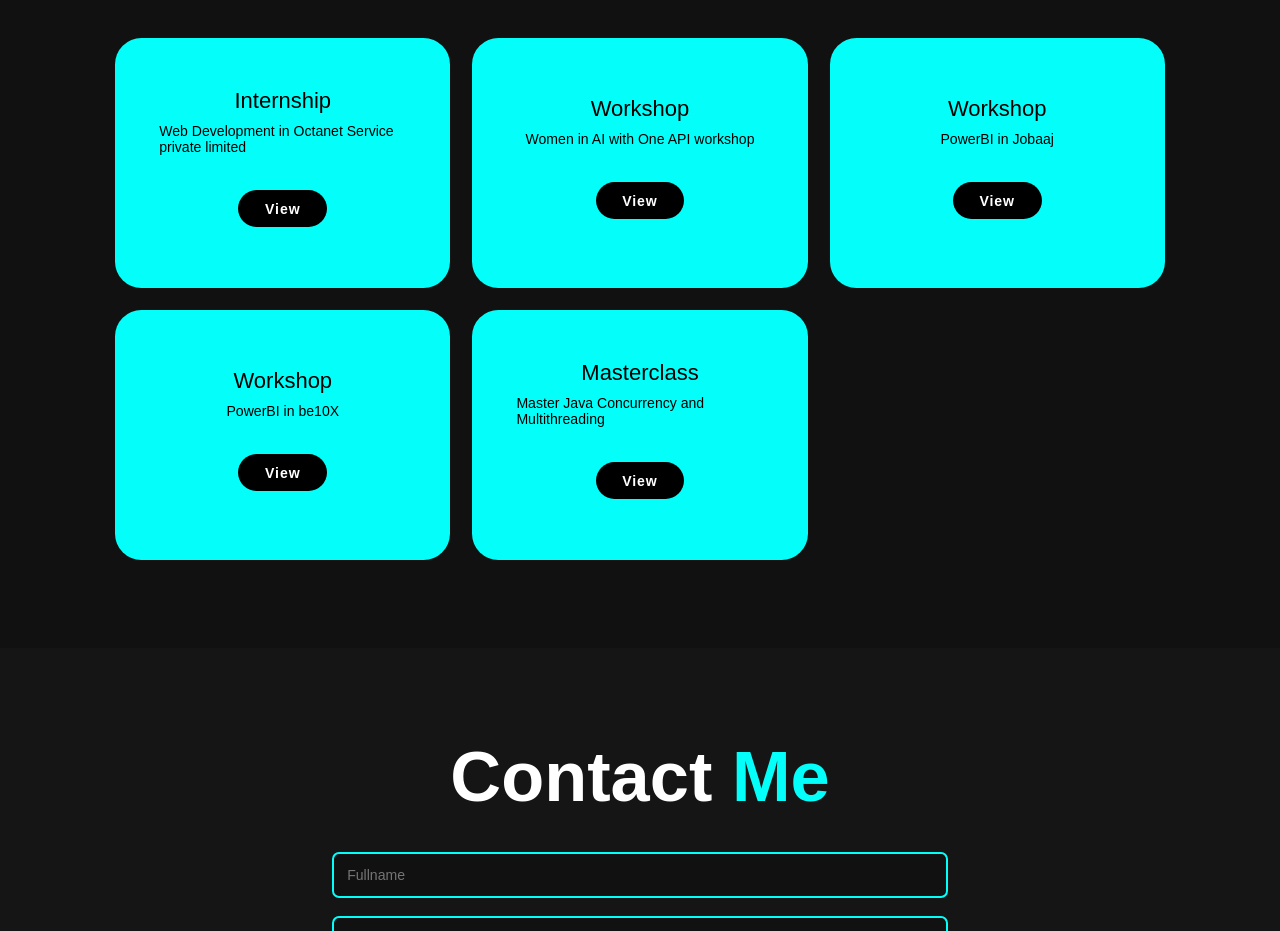
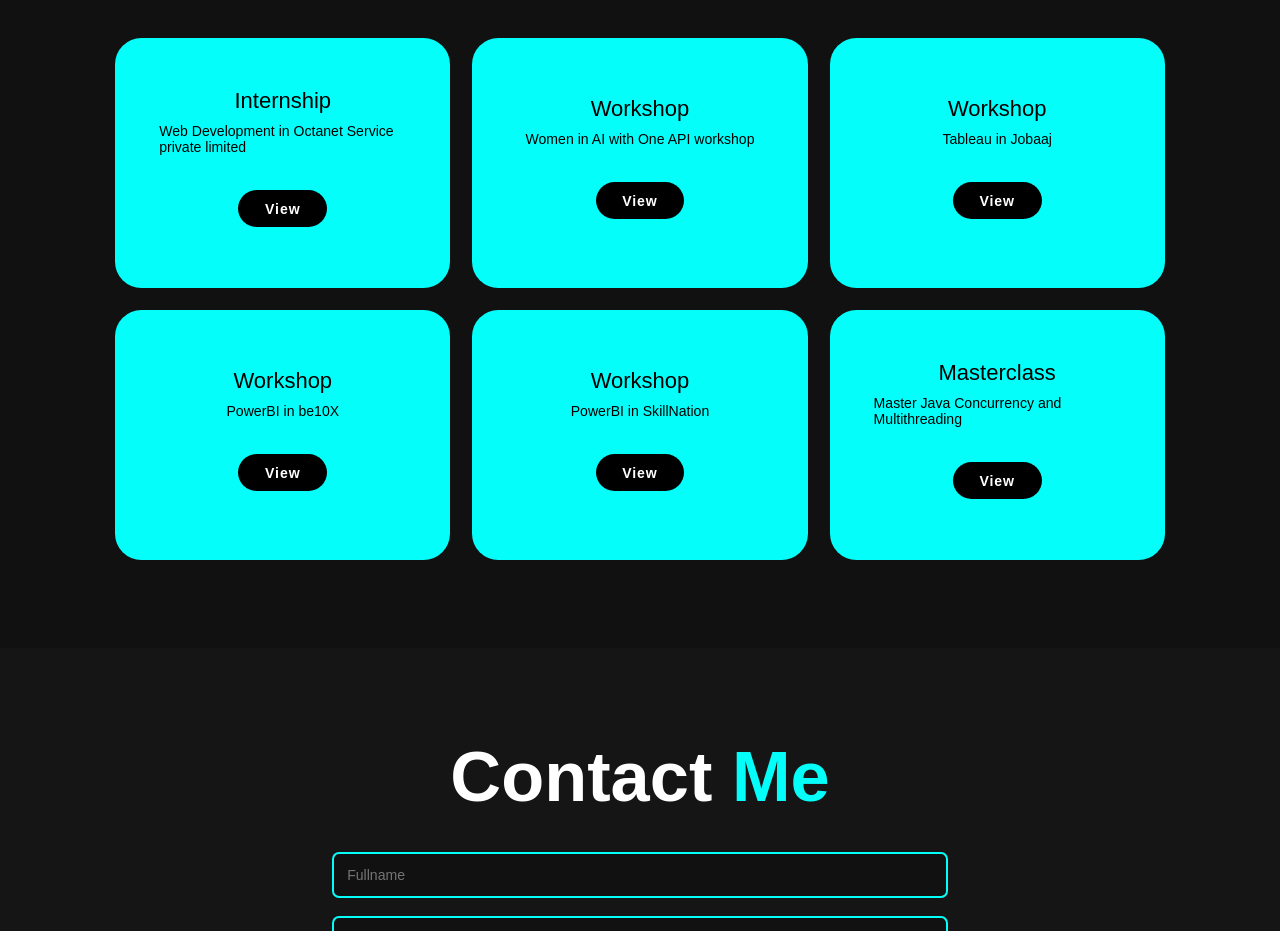
Before and after one commit to SECE-BATCH-2022-2026/project-1-portfolio-Kamalivm, a plain HTML site: page index.html in a window 1280 px wide. Shown: the part 3540-4471 px from the top of the page. Drawn offline with nearby package versions, Linux system fonts and the light colour scheme.

Commit message:
Portfolio

```diff
--- a/index.html
+++ b/index.html
@@ -50,7 +50,7 @@
                 <span></span>
             </h3>
             <p>Hi, I'm a web developer and engineering student at Sri Eshwar College, deeply interested in data science. Currently learning Power BI, I'm known for being an easy learner with a strong work ethic. My passion lies in creating innovative solutions at the intersection of web development and data science.</p>
-            <a href="https://drive.google.com/file/d/1t7KiK12SGRIrPCa2AbWBLhXslExHARFx/view?usp=sharing" class="btn">Resume</a>
+            <a href="https://drive.google.com/file/d/1R8GwNothWcE_3UNhzQlXMRseEo7xIbjz/view?usp=sharing" class="btn">Resume</a>
         </div>
         <div class="about-img">
             <img src="../project-1-portfolio-Kamalivm/Image/profile.jpg" alt="">
@@ -123,7 +123,7 @@
             <div class="achieve-box">
                 <div class="achieve-info">
                     <h4>Workshop</h4>
-                    <p>PowerBI in Jobaaj</p>
+                    <p>Tableau in Jobaaj</p>
                     <a href="https://drive.google.com/file/d/1urAykibe6ZJx8hpb631VFSj9WQWFO7uo/view?usp=sharing" class="click">View</a>
                 </div>
             </div>
@@ -133,6 +133,14 @@
                     <h4>Workshop</h4>
                     <p>PowerBI in be10X</p>
                     <a href="https://drive.google.com/file/d/139GBk7RBYK6e1dKSwDYoaPS92ArTxEMF/view?usp=sharing" class="click">View</a>
+                </div>
+            </div>
+
+            <div class="achieve-box">
+                <div class="achieve-info">
+                    <h4>Workshop</h4>
+                    <p>PowerBI in SkillNation</p>
+                    <a href="https://drive.google.com/file/d/1ZQ4tw2GjtX994KfC1ZEoZsseKeio-CUO/view?usp=sharing" class="click">View</a>
                 </div>
             </div>
 
```
